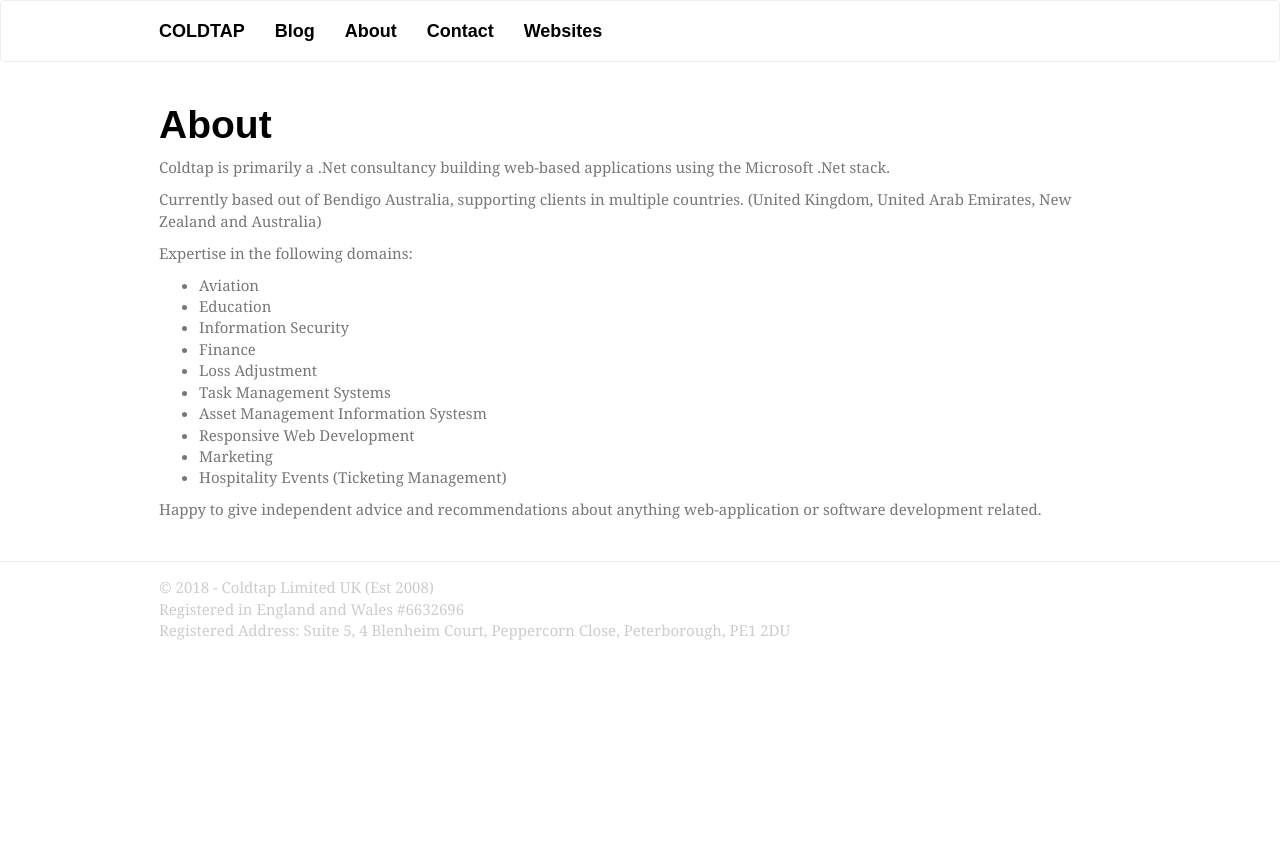
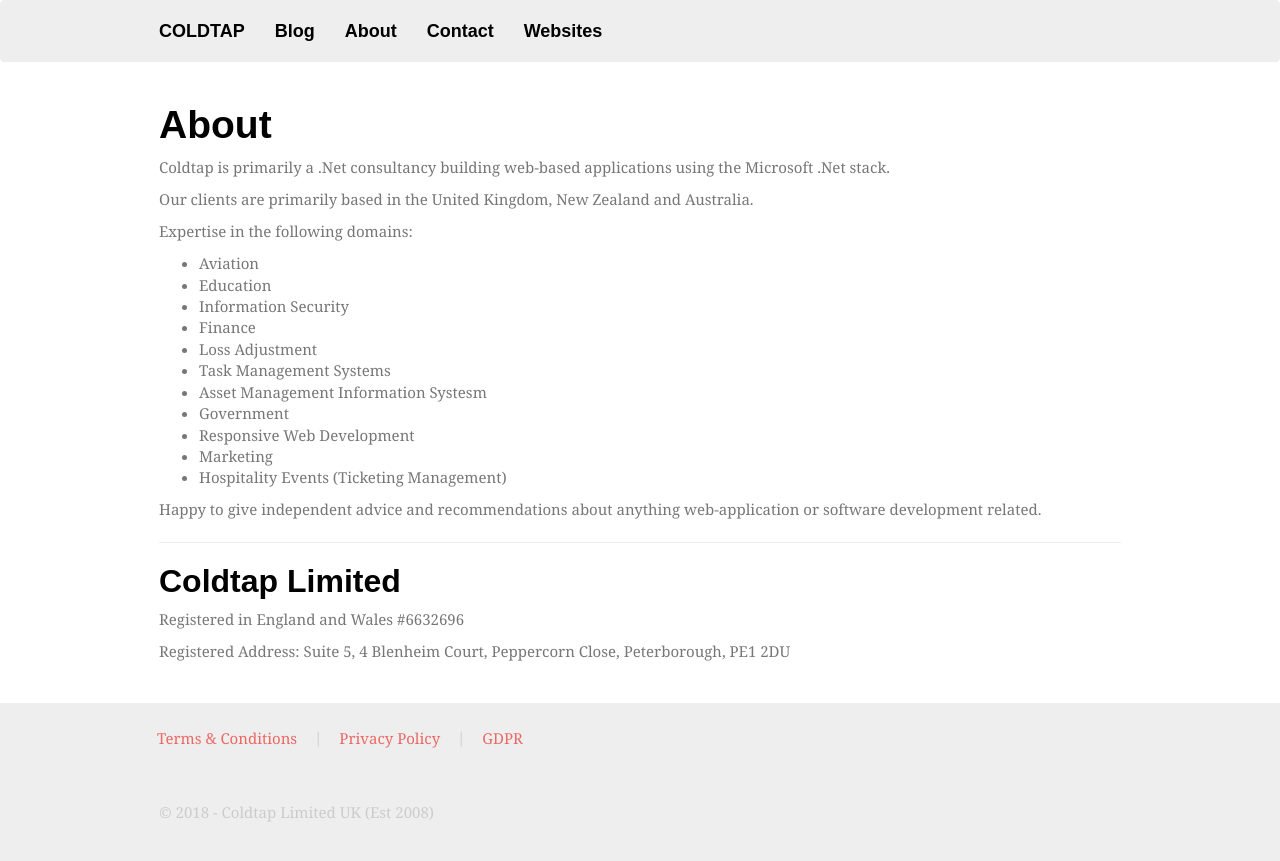
Before and after one commit to davewasthere/coldtap, a Jekyll site: the page built from about.md, in a window 1280 px wide. Shown: the top 861 px of the page. Built offline with Jekyll 4.4.1, drawn with Linux system fonts in a browser that asks for light colours; some web fonts are replaced.

Commit message:
T&C and privacy policy

```diff
--- a/_config.yml
+++ b/_config.yml
@@ -1,6 +1,7 @@
 timezone: Europe/London
 permalink: date
 encoding: utf-8
+company_name: Coldtap
 url: "https://coldtap.net"
 plugins:
   - jekyll-sitemap
--- a/_layouts/layout.html
+++ b/_layouts/layout.html
@@ -75,9 +75,15 @@
 
     <footer>
         <div class="container-fluid container-max-width">
+            <div class="row">
+                <a class="btn btn-link" href="/terms-and-conditions">Terms &amp; Conditions</a> | <a class="btn btn-link">Privacy Policy</a> | <a class="btn btn-link">GDPR</a>
+            </div>
+        </div>
+        <div>
+            <hr />
+        </div>
+        <div class="container-fluid container-max-width">
             <div>&copy; {{ site.time | date: '%Y' }} - Coldtap Limited UK (Est 2008)</div>
-            <div>Registered in England and Wales #6632696</div>
-            <div>Registered Address: Suite 5, 4 Blenheim Court, Peppercorn Close, Peterborough, PE1 2DU</div>
         </div>
     </footer>
 
--- a/about.md
+++ b/about.md
@@ -8,7 +8,7 @@
 
 Coldtap is primarily a .Net consultancy building web-based applications using the Microsoft .Net stack.
 
-Currently based out of Bendigo Australia, supporting clients in multiple countries. (United Kingdom, United Arab Emirates, New Zealand and Australia)
+Our clients are primarily based in the United Kingdom, New Zealand and Australia.
 
 Expertise in the following domains:
 
@@ -19,8 +19,17 @@
 * Loss Adjustment
 * Task Management Systems
 * Asset Management Information Systesm
+* Government
 * Responsive Web Development
 * Marketing
 * Hospitality Events (Ticketing Management)
 
 Happy to give independent advice and recommendations about anything web-application or software development related.
+
+---
+
+## Coldtap Limited
+
+Registered in England and Wales #6632696
+
+Registered Address: Suite 5, 4 Blenheim Court, Peppercorn Close, Peterborough, PE1 2DU
--- a/css/coldtap.css
+++ b/css/coldtap.css
@@ -3,6 +3,18 @@
         margin: 0 auto;
         width: 992px;
     }
+}
+
+html, footer, .navbar-default {
+    background-color: #eee;
+}
+
+.navbar-default .navbar-nav > li > a:hover, .navbar-default .navbar-nav > li > a:focus {
+    background-color: #ccc;
+}
+
+.navbar-default .navbar-nav > .active > a, .navbar-default .navbar-nav > .active > a:hover, .navbar-default .navbar-nav > .active > a:focus {
+    background-color: #ccc;
 }
 
 img {
```
Also changed, not shown: _posts/2018-04-20-websites-advanced-topics.md (added, +18 -0 lines), gdpr.md (added, +5 -0 lines), terms-and-conditions.md (added, +23 -0 lines), Gemfile.lock (added), privacy-policy.md (added).
